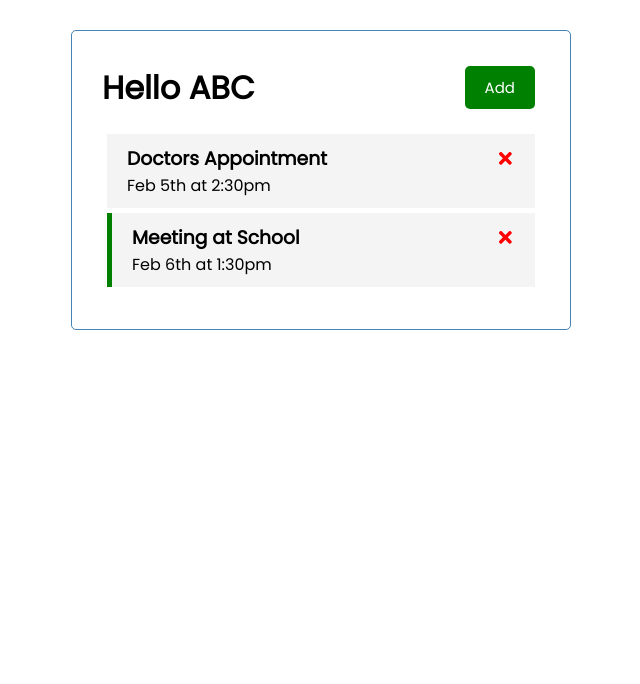
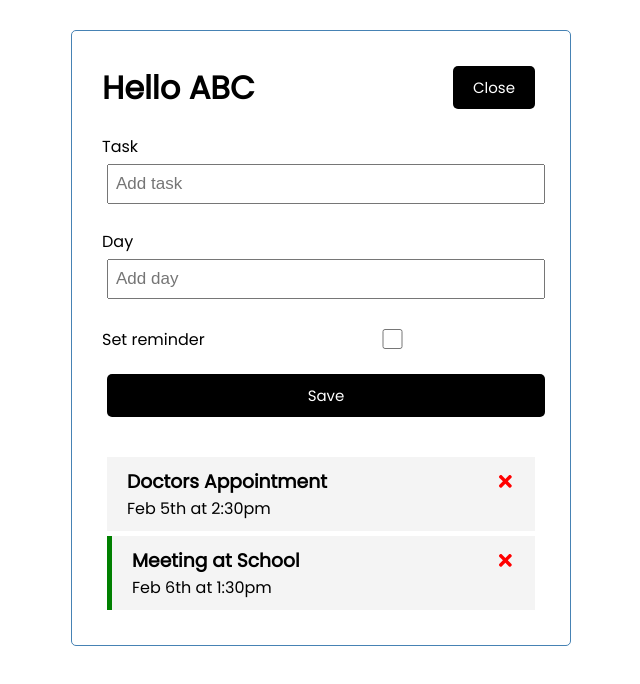
Before and after one commit to giri-sh-irke/react-task-tracker, a React (Create React App) app: page / in a window 1280 px wide. Both pictures are taken after a click on the button "Add". Shown: the top 684 px of the page, without its empty margins (319-959 px from the left). Built offline with nearby package versions, Linux system fonts and the light colour scheme.

Commit message:
Add task form, toggle UI

```diff
--- a/src/App.js
+++ b/src/App.js
@@ -3,6 +3,7 @@ import { Component, useState } from "react";
 
 import { Header } from "./components/Header";
 import { Tasks } from "./components/Tasks";
+import { AddTask } from "./components/AddTask";
 function App() {
   const [tasks, setTasks] = useState([
     {
@@ -19,8 +20,16 @@ function App() {
     },
   ]);
 
+  const [toggleAddUI, settoggleUI] = useState(false);
+
   const deleteTask = (id) => {
     setTasks(tasks.filter((task) => task.id !== id));
+  };
+
+  const addTask = (newTask) => {
+    const id = Math.floor(Math.random() * 10000) + 1;
+    const addThisTask = { ...newTask, id };
+    setTasks([...tasks, addThisTask]);
   };
 
   const toggleReminder = (id) => {
@@ -31,11 +40,19 @@ function App() {
     );
   };
 
-  const addTask = () => {};
+  const toogleAddForm = () => {
+    console.log("toggleAdd");
+    settoggleUI(!toggleAddUI);
+  };
 
   return (
     <div className="container">
-      <Header title="Hello ABC" />
+      <Header
+        title="Hello ABC"
+        toggleAdd={toogleAddForm}
+        toggleAddUI={toggleAddUI}
+      />
+      {toggleAddUI && <AddTask onAdd={addTask} />}
       {tasks.length == 0 ? (
         <div id="noTasks">No tasks avaliable</div>
       ) : (
--- /dev/null
+++ b/src/components/AddTask.js
@@ -0,0 +1,59 @@
+import { useState } from "react";
+
+export const AddTask = ({ onAdd }) => {
+  const [text, setText] = useState("");
+  const [day, setDay] = useState("");
+  const [reminder, setReminder] = useState(false);
+
+  const onSubmit = (e) => {
+    e.preventDefault();
+
+    if(!text){
+        alert('Please add task');
+        return;
+    }
+
+    onAdd({text, day, reminder});
+
+    setText('');
+    setDay('');
+    setReminder(false);
+
+
+  };
+
+  return (
+    <form className="add-form" onSubmit={onSubmit}>
+      <div className="form-control">
+        <label>Task</label>
+        <input
+          value={text}
+          onChange={(e) => setText(e.target.value)}
+          type="text"
+          placeholder="Add task"
+        ></input>
+      </div>
+
+      <div className="form-control">
+        <label>Day</label>
+        <input
+          value={day}
+          onChange={(e) => setDay(e.target.value)}
+          type="text"
+          placeholder="Add day"
+        ></input>
+      </div>
+      <div className="form-control form-control-check">
+        <label>Set reminder</label>
+        <input
+          value={reminder}
+          onChange={(e) => setReminder(e.currentTarget.checked)}
+          type="checkbox"
+          checked={reminder}
+        ></input>
+      </div>
+
+      <button className="btn btn-block" type="submit" value="Save Task">Save</button>
+    </form>
+  );
+};
--- a/src/components/Header.js
+++ b/src/components/Header.js
@@ -3,16 +3,16 @@ import React from "react"; //for class components
 import { Button } from "./Button";
 //Functional component
 export const Header = (props) => {
-  const handleButtonClick = () => {
-    console.log("Clicked");
-  };
-
   return (
     <>
-    <header className="header">
-      <h1>{props.title}</h1>
-      <Button color="green" text="Add" onClick={handleButtonClick} />
-    </header>
+      <header className="header">
+        <h1>{props.title}</h1>
+        <Button
+          color={props.toggleAddUI ? "black" : "green"}
+          text={props.toggleAddUI ? "Close" : "Add"}
+          onClick={props.toggleAdd}
+        />
+      </header>
     </>
   );
 };
--- a/src/components/Tasks.js
+++ b/src/components/Tasks.js
@@ -1,23 +1,26 @@
-
 // const tasks = [] - We can use this, but it is not the part of our component
 import { Task } from "./Task";
-export const Tasks = ({tasks, onDelete, onToggle}) => {
-
-    //We use useState hook to access the states
-    //Here tasks is now the part of the component
+export const Tasks = ({ tasks, onDelete, addTask, onToggle }) => {
+  //We use useState hook to access the states
+  //Here tasks is now the part of the component
 
   return (
     <div>
       {tasks.map((task) => {
-        return <div key={task.id}>
-            <Task tasksDetails = {task} deleteTask={onDelete} onToggle={onToggle} / >
-        </div>;
+        return (
+          <div key={task.id}>
+            <Task
+              tasksDetails={task}
+              deleteTask={onDelete}
+              addTask={addTask}
+              onToggle={onToggle}
+            />
+          </div>
+        );
       })}
     </div>
   );
 };
 
-
-
 // Warning: Each child in a list should have a unique "key" prop.
 // Solution : Add a unique key to map
```
